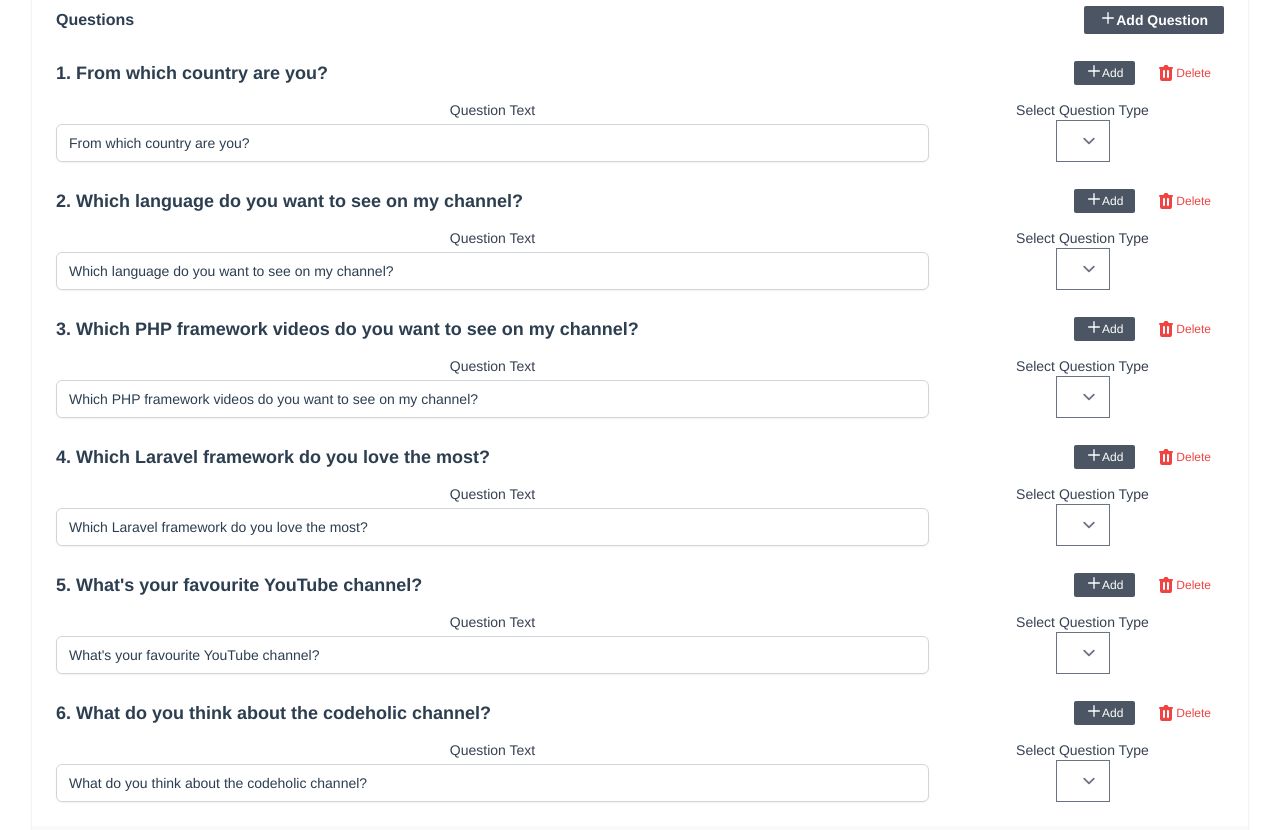
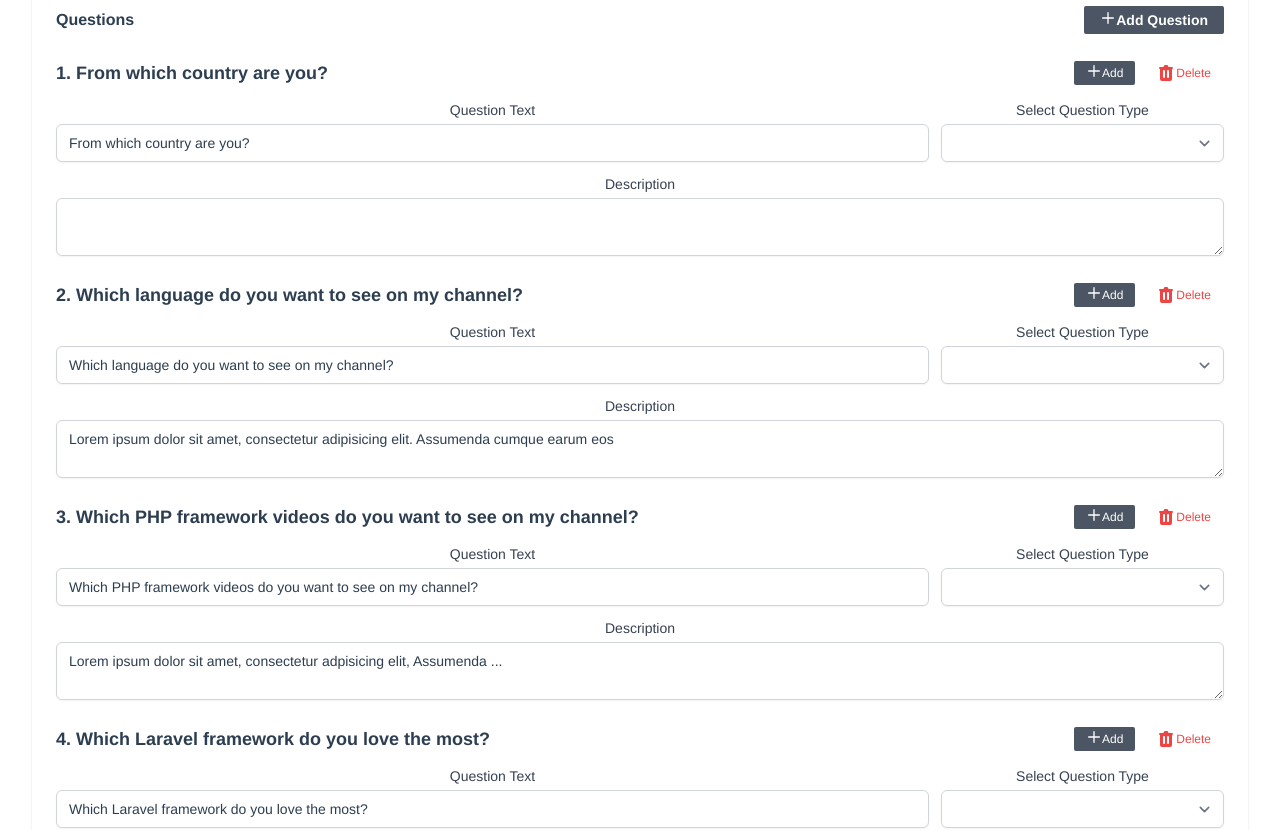
Before and after one commit to eldast8sman/survey, a Vue app in the folder vue/: page /surveys/100 in a window 1280 px wide. Shown: the part 840-1670 px from the top of the page. Built offline with nearby package versions, Linux system fonts and the light colour scheme; sample sign-in values are in the browser's storage.

Commit message:
Rendered options for Questions

```diff
--- a/vue/src/components/editor/QuestionEditor.vue
+++ b/vue/src/components/editor/QuestionEditor.vue
@@ -111,7 +111,19 @@
                     v-model="model.type"
                     @change="typeChange"
                     class="
-
+                        mt-1
+                        block
+                        w-full
+                        py-2
+                        px-3
+                        border border-gray-300
+                        bg-white
+                        rounded-md
+                        shadow-sm
+                        focus:outline-none
+                        focus:ring-indigo-500
+                        focus:border-indigo-500
+                        sm:text-sm
                     "
                 >
                     <option v-for="type in questionTypes" :key="type" :value="type">
@@ -123,7 +135,31 @@
         </div>
 
         <!--Question Description-->
-
+        <div class="mt-3 col-span-9">
+            <label
+                :for="'question_text_' + model.id"
+                class="block text-sm font-medium text-gray-700"
+            >
+                Description
+            </label>
+            <textarea
+                :name="'question_text_' + model.id"
+                v-model="model.description"
+                @change="dataChange"
+                :id="'question_text_' + model.id"
+                class="
+                    mt-1
+                    focus:ring-indigo-500
+                    focus:border-indigo-500
+                    block
+                    w-full
+                    shadow-sm
+                    sm:text-sm
+                    border-gray-300
+                    rounded-md
+                "
+            />
+        </div>
         <!--/ Question Description-->
     </div>
 </template>
```
